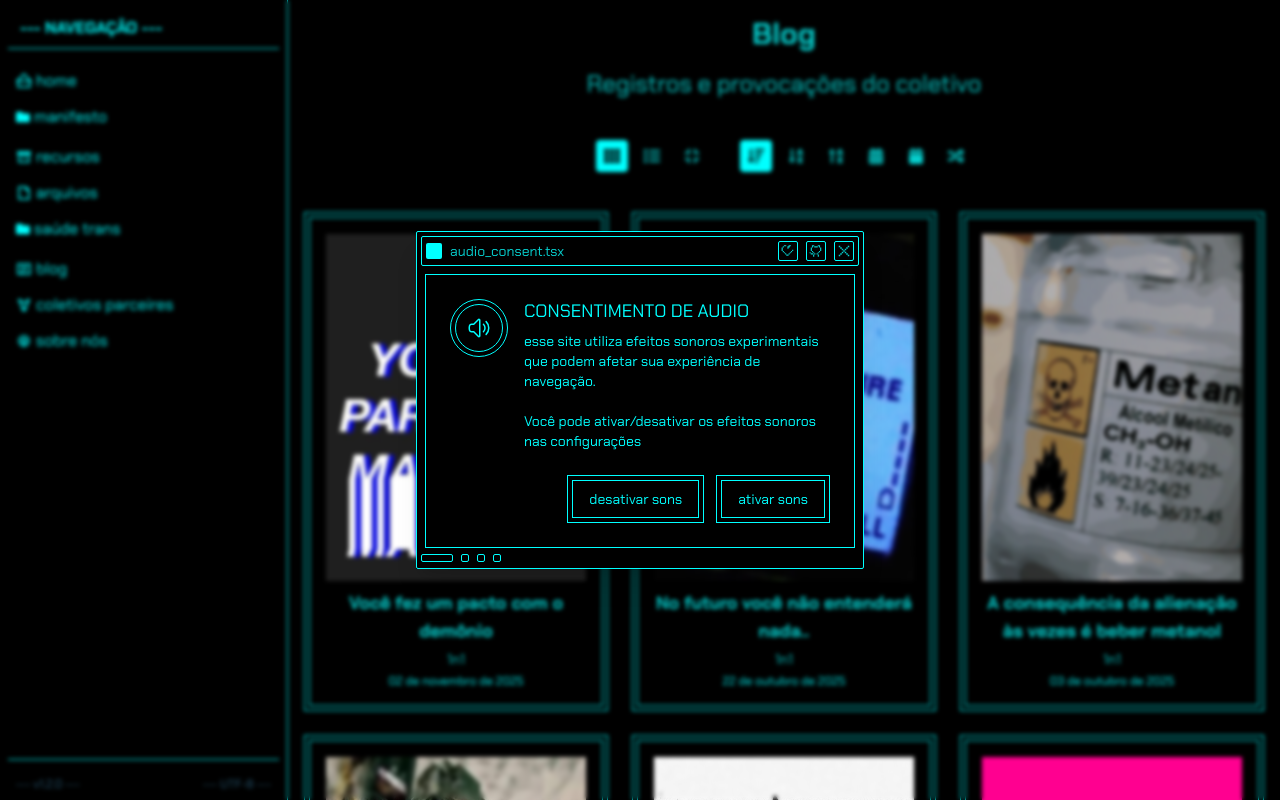
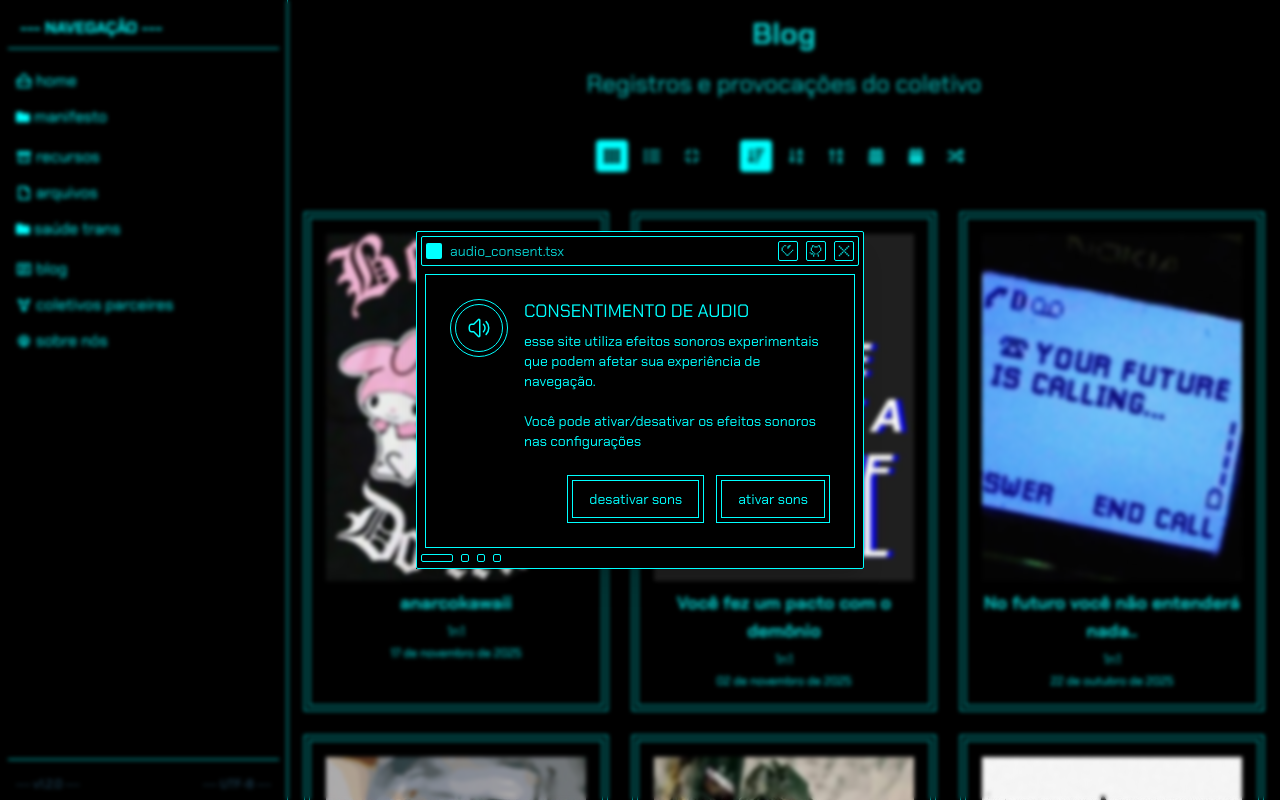
Before and after one commit to Coletivo-Anarquista-Trans/site, a Next.js app: page /blog in a window 1280 px wide. Shown: the top 800 px of the page. Built offline with nearby package versions, Linux system fonts and the light colour scheme.

Commit message:
kawaiii posting

```diff
--- a/src/assets/blogPosts/post.ts
+++ b/src/assets/blogPosts/post.ts
@@ -761,6 +761,55 @@ export const posts: BlogPost[] = [
     <blockquote>“[...] O que está sendo denegado nesse repúdio ao mal e à ignorância, projetados nesse Outro fantasmático, é a nossa própria <b>cumplicidade</b> com as redes de opressão planetária. É preciso ter em mente que <b>o capitalismo é tanto uma estrutura impessoal hiper abstrata quanto algo que não poderia existir sem nossa colaboração.</b>”<cite>"Realismo Capitalista", Mark Fisher</cite></blockquote>
   `,
   },
+ {
+    id: "post-13",
+    title: "anarcokawaii",
+    description: "1n1",
+    slug: "o-cistema-nao-eh-fofo-owo",
+    date: "2025-11-17",
+    image: "/trans-blog-posts/anarcokawaii.jpeg",
+    content: `
+    <p>konichiwaaa, minna!! ^-^<br/>
+    ouvi dizer que você quer ser kawaii~ owo</p>
+    <br/>
+
+    <p>sugoiii!! quem sabe posso ajudar com algumas dicas :33<br/>
+    primeiro de tudo, <b>deuses e mestres não são moe moe uwu</b> … quer dizer, mestres só são legais quando são gentis. não é mesmo? >///< e <b>o capital não é gentil com a pessoas-fofss! òwó </b> … </p>
+    <br/>
+
+    <p>lutamos pelo <b>anarcokawaii</b>!! haaaai!<br/>
+    isso significa que não existe uma regra ou autoridade que diz o que deve ser fofo!! nya nya~</p>
+    <br/>
+
+    <p><b>você pode ser fofs da sua maneira!!</b> quantos jeitos kawaiis de ser existem por aí que ainda não conhecemos por ouvirmos demais do cistema como devemos ser e que devemos nos encaixar nos seus <b>sem graças 0 e 1??</b> uwu</p>
+    <br/>
+
+    <p>existem infinitas maneiras de devir-fofa, formas fofas de comer, formas fofas de se divertir, formas fofas de amar, escrever, lutar, revidar, <b>destruir o cistema!</b> kyaaah *--*</p>
+    <br/>
+
+    <p>g-gomenasai, me empolguei >///< … eh que no anarcokawaii, destruir o cistema é tão … tão…  based!!</p>
+    <br/>
+
+    <p>imagine quão kawaii desu as coisas podem ser se nós pudermos ser mais cringe hihi<br/>
+    mas o cistema, o capital, quer submeter a potência das fofuras em um único fluxo: do lucro! òwó</p>
+    <br/>
+
+    <p><b>não vamos aceitar a submissão da fofura ao cistema! </b>humpf.. uwu<br/>
+    ser cringe é ser punk, a sociedade tem vergonha de quem não se submete a sua desgraça coletiva e se sentem no direito de rir de nós… tsc tsc… mas você quer ser kawaii né? e o que eles querem? o que querem de você? eles parecem felizes com o mundo sem fofura vivendo em função das regras produtivas deles?</p>
+    <br/>
+
+    <p>sentem vergonha de você enquanto deixam o cistema destruir toooodes nós.. aff aff… <b>o cistema realmente não tem graça e não deveríamos deixá-lo ser nosso senpai</b>! uwu</p>
+    <br/>
+
+    <p>fora do cistema, no anarcokawaii,  a única regra é não ter um jeito certo de ser kawaii. Para ser fofs basta ser fofamente você do seu jeito, criando seu <b>kawaiismo anti-cistema</b> :3</p>
+    <br/>
+
+    <p>se te acham cringe por ser muito fofs, continue!! faremos o kawaiipunk, que <b>infinites kawaiis floresçam!</b></p>
+    <br/>
+
+    <p>te vejo por aí<br/>
+    bai baaaai! ^-^~</p>  `,
+  },
   // Add more posts here
 ];
 
```
Also changed, not shown: public/trans-blog-posts/anarcokawaii.jpeg (added). Lines whose indentation alone changed are shown as unchanged.
